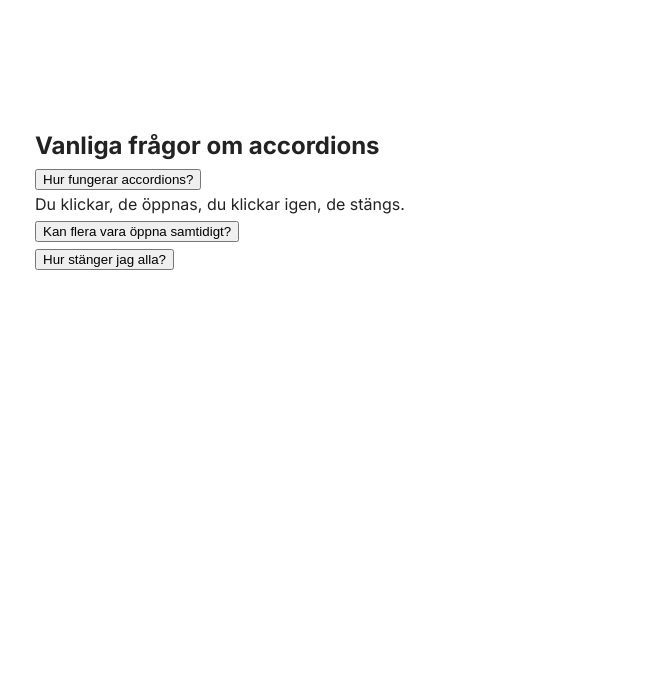
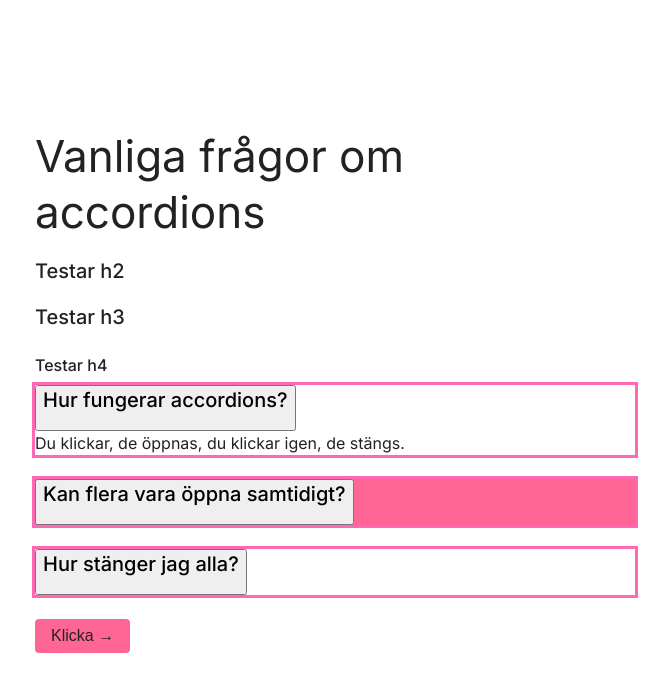
Before and after one commit to AnnaMargaretaEmelie/minnesgava, a Next.js app: page /accordion-demo in a window 1280 px wide. Shown: the top 692 px of the page, without its empty margins (305-974 px from the left). Built offline with nearby package versions, Linux system fonts and the light colour scheme.

Commit message:
style: basic styling tokens, typography, buttons and more

```diff
--- a/src/app/_components/accordion/accordionItem.tsx
+++ b/src/app/_components/accordion/accordionItem.tsx
@@ -32,11 +32,10 @@ export function AccordionItem({
       className={className}
       data-open={open}
     >
-      <Accordion.Header>
-        <Accordion.Trigger className={triggerClassName}>
-          {title}
-        </Accordion.Trigger>
-      </Accordion.Header>
+      <Accordion.Trigger className={triggerClassName}>
+        <h2>{title}</h2>
+      </Accordion.Trigger>
+
       <Accordion.Content className={contentClassName}>
         {children}
       </Accordion.Content>
--- a/src/app/accordion-demo/page.tsx
+++ b/src/app/accordion-demo/page.tsx
@@ -6,21 +6,39 @@ import { AccordionItem } from "@/app/_components/accordion/accordionItem";
 export default function AccordionDemo() {
   return (
     <section style={{ maxWidth: "600px", margin: "0 auto" }}>
-      <h2>Vanliga frågor om accordions</h2>
-
+      <h1>Vanliga frågor om accordions</h1>
+      <h2>Testar h2</h2>
+      <h3>Testar h3</h3>
+      <h4>Testar h4</h4>
       <AccordionRoot defaultOpenId="faq-1">
-        <AccordionItem value="faq-1" title="Hur fungerar accordions?">
+        <AccordionItem
+          value="faq-1"
+          title="Hur fungerar accordions?"
+          className="accordion"
+        >
           <p>Du klickar, de öppnas, du klickar igen, de stängs. </p>
         </AccordionItem>
 
-        <AccordionItem value="faq-2" title="Kan flera vara öppna samtidigt?">
+        <AccordionItem
+          value="faq-2"
+          title="Kan flera vara öppna samtidigt?"
+          className="accordion accordion__trigger"
+        >
           <p>Nej, i denna version bara en åt gången.</p>
         </AccordionItem>
 
-        <AccordionItem value="faq-3" title="Hur stänger jag alla?">
+        <AccordionItem
+          value="faq-3"
+          title="Hur stänger jag alla?"
+          className="accordion"
+        >
           <p>Klicka på den som är öppen, så stängs den.</p>
         </AccordionItem>
       </AccordionRoot>
+      <button className="button">
+        <span className="button__label">Klicka</span>
+        <span className="button__icon"> →</span>
+      </button>
     </section>
   );
 }
--- a/src/app/memorialDonation/_sections/HeroSection.tsx
+++ b/src/app/memorialDonation/_sections/HeroSection.tsx
@@ -0,0 +1 @@
+// className="hero__ingress"
--- a/src/styles/abstracts/_tokens.scss
+++ b/src/styles/abstracts/_tokens.scss
@@ -1,9 +1,31 @@
 
 $color-bg: #ffffff;
 $color-text: #222;
+$color-text-light: #454745;
+$color-placeholder: #808080;
 $color-accent: #ff6695;
+$color-light-pink: #f3dcdc;
+$color-green-teal: #d3f1e8;
+$color-beige: #f2eedd;
+$color-error-border: #F8283B;
+$color-error: #FFF4F5;
+$color-valid: #01a46d;
 
 $space-xs: 0.25rem;
 $space-sm: 0.5rem;
 $space-md: 1rem;
 $space-lg: 2rem;
+
+
+$font-size-sm: 0.875rem;
+$font-size-md: 1rem;
+$font-size-lg: 1.25rem;
+$font-size-hero: 2.75rem;
+
+$font-size-body: $font-size-md;        // 16px
+$font-size-body-lg: $font-size-lg;     // 20px, t.ex. ingress
+$font-size-heading-hero: $font-size-hero; // H1 i hero
+$font-size-heading-md: $font-size-lg;  // H2/H3 (20px)
+$font-size-label: $font-size-md;       // 16px
+$font-size-button: $font-size-md;      // 16px
+$font-size-small: $font-size-sm;       // 14px (placeholder, små texter)
--- a/src/styles/base/_typography.scss
+++ b/src/styles/base/_typography.scss
@@ -4,7 +4,7 @@
 
 body {
     font-family: var(--font-inter), system-ui, sans-serif;
-    font-size: 16px;
+    font-size: tokens.$font-size-body;
     color: tokens.$color-text;
     background-color: tokens.$color-bg;
     line-height: 1.5;
@@ -18,3 +18,31 @@ body {
       text-decoration: underline;
     }
   }
+
+  h1 {
+    font-family: var(--font-inter), system-ui, sans-serif;
+    font-size: tokens.$font-size-heading-hero;
+    line-height: 3.5rem;
+    font-weight: 400;
+    margin-bottom: tokens.$space-md;
+
+  }
+
+  h2, h3 {
+    font-family: var(--font-inter), system-ui, sans-serif;
+    font-size: tokens.$font-size-heading-md;
+    font-weight: 500;
+    margin-bottom: tokens.$space-md;
+  }
+
+  h4 {
+    font-family: var(--font-inter), system-ui, sans-serif;
+    font-size: tokens.$font-size-label;
+    font-weight: 500;
+    margin-bottom: tokens.$space-sm;
+
+  }
+
+  .hero__ingress {
+    font-size: tokens.$font-size-body-lg;
+  }
--- a/src/styles/components/_accordion.scss
+++ b/src/styles/components/_accordion.scss
@@ -0,0 +1,44 @@
+@use "../abstracts/tokens";
+
+.accordion {
+    max-width: 940px;
+    outline: 3px solid hotpink;
+    margin-bottom: 1.5rem;
+}
+
+.accordion__trigger h2,
+.accordion__content h3 {
+    font-size: tokens.$font-size-heading-md;
+    font-weight: 500;
+}
+
+.accordion__content p {
+    font-size: tokens.$font-size-body;
+    line-height: 1.5;
+}
+
+.accordion__trigger {
+    display: flex;
+    align-items: flex-start;
+    background-color: tokens.$color-accent;
+
+}
+
+.accordion__content {
+    display: flex;
+}
+
+[data-radix-accordion-item] {
+    margin-bottom: tokens.$space-sm;
+    overflow: hidden;
+}
+
+[data-radix-accordion-trigger] {
+    all: unset;
+    box-sizing: border-box;
+    background-color: tokens.$color-light-pink;
+    width: 100%;
+    padding: tokens.$space-sm tokens.$space-md;
+    cursor: pointer;
+
+    }
--- a/src/styles/components/_buttons.scss
+++ b/src/styles/components/_buttons.scss
@@ -2,7 +2,8 @@
 
 .button {
     background: tokens.$color-accent;
-    color: white;
+    color: tokens.$color-text;
+    font-size: tokens.$font-size-button;
     border: none;
     padding: tokens.$space-sm tokens.$space-md;
     border-radius: 0.25rem;
@@ -12,3 +13,6 @@
       opacity: 0.9;
     }
   }
+
+
+  //.button__icon, .button__label
--- a/src/styles/index.scss
+++ b/src/styles/index.scss
@@ -12,6 +12,8 @@
 
 
 @use "components/buttons";
+@use "components/accordion";
+
 
 
 @use "utilities/visually-hidden";
```
Also changed, not shown: src/styles/components/_form.scss (+18 -0 lines).
